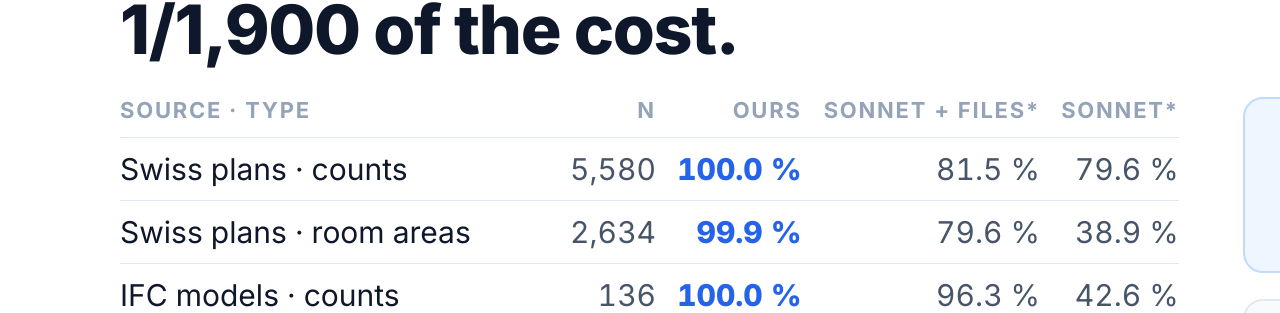
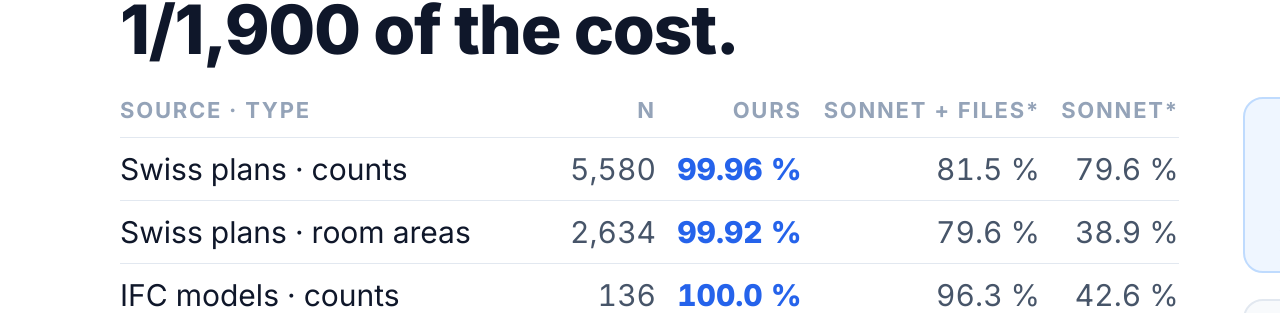
Before and after one commit to Zawaer/datum, a plain HTML site: page docs/deck/deck.html in a window 1280 px wide. Shown: the part 6853-7166 px from the top of the page. Drawn offline with Linux system fonts and the light colour scheme.

Commit message:
Apply Toivo's decisions: 'shown on the drawing', Swiss 99.95 %, fallback 93.8 %, training time per run, screenshot credits, drop HANDOFF at publication
Co-Authored-By: Claude Opus 5.5 <noreply@anthropic.com>

```diff
--- a/docs/deck/deck.html
+++ b/docs/deck/deck.html
@@ -231,8 +231,8 @@
     <div style="flex:1.9">
       <table class="res">
         <tr><th>source · type</th><th>n</th><th>ours</th><th>Sonnet + files*</th><th>Sonnet*</th></tr>
-        <tr><td>Swiss plans · counts</td><td>5,580</td><td class="o">100.0&nbsp;%</td><td>81.5&nbsp;%</td><td>79.6&nbsp;%</td></tr>
-        <tr><td>Swiss plans · room areas</td><td>2,634</td><td class="o">99.9&nbsp;%</td><td>79.6&nbsp;%</td><td>38.9&nbsp;%</td></tr>
+        <tr><td>Swiss plans · counts</td><td>5,580</td><td class="o">99.96&nbsp;%</td><td>81.5&nbsp;%</td><td>79.6&nbsp;%</td></tr>
+        <tr><td>Swiss plans · room areas</td><td>2,634</td><td class="o">99.92&nbsp;%</td><td>79.6&nbsp;%</td><td>38.9&nbsp;%</td></tr>
         <tr><td>IFC models · counts</td><td>136</td><td class="o">100.0&nbsp;%</td><td>96.3&nbsp;%</td><td>42.6&nbsp;%</td></tr>
         <tr><td>IFC · areas, volumes, lengths</td><td>464</td><td class="o">100.0&nbsp;%</td><td>91–98&nbsp;%</td><td>4–14&nbsp;%</td></tr>
         <tr><td>Finnish raster plans · counts</td><td>16,496</td><td class="o">84.2&nbsp;%</td><td>63.6&nbsp;%</td><td>63.6&nbsp;%</td></tr>
```
Also changed, not shown: 4 other files.
